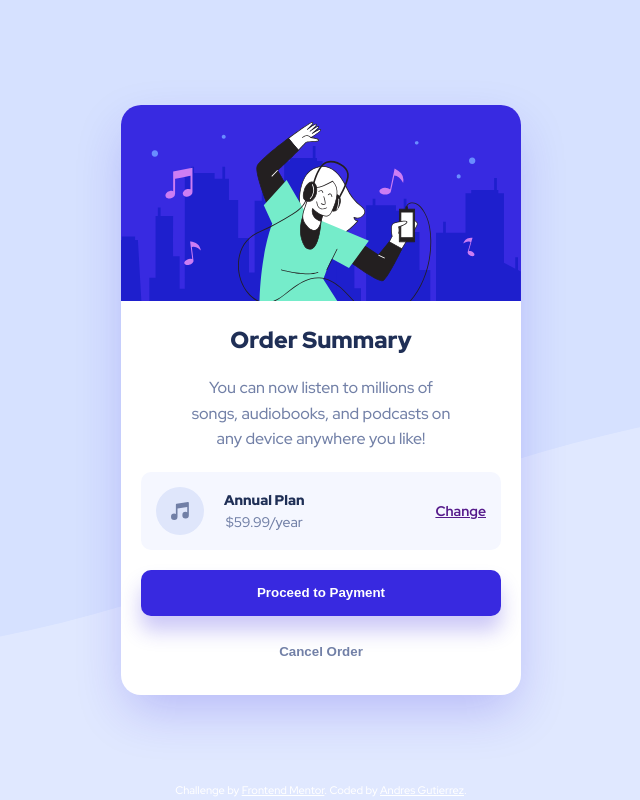
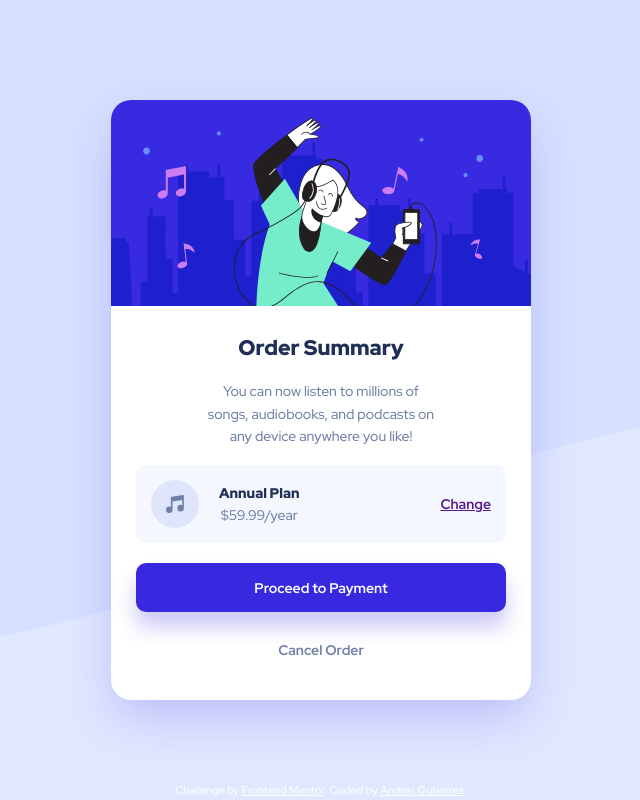
Before and after one commit to AGutierrezR/Order-summary-component, a plain HTML site: page index.html in a window 1280 px wide. Shown: the whole page, without its empty margins (319-959 px from the left). Drawn offline with Linux system fonts and the light colour scheme.

Commit message:
Arregla detalles de medidas y propiedades

```diff
--- a/scss/abstracts/_type.scss
+++ b/scss/abstracts/_type.scss
@@ -1,14 +1,15 @@
 $type-scale: (
   mobile: (
-    title: 1.45rem,
-    stat: 1.5rem,
+    title: 1.325rem,
+    body: 0.875rem,
+  ),
+  desktop: (
     body: 1rem,
-    small: 0.75rem,
   ),
 );
 
 $type-weight: (
   medium: 500,
   bold: 700,
-  black: 900
+  black: 900,
 );
--- a/scss/base/_typography.scss
+++ b/scss/base/_typography.scss
@@ -10,6 +10,6 @@ body {
 
 h1 {
   font-size: var(--fs-title);
-  font-weight: var(--fw-bold);
+  font-weight: var(--fw-black);
   margin-bottom: 0.75em;
 }
--- a/scss/components/_button.scss
+++ b/scss/components/_button.scss
@@ -4,24 +4,21 @@
   --txt-color: var(--clr-desaturatedblue);
   --txt-color-hover: var(--clr-darkblue);
 
+  font-family: var(--ff-primary);
+  font-size: 0.875rem;
+  font-weight: var(--fw-bold);
+  background-color: var(--bg-color);
+  color: var(--txt-color);
   text-align: center;
   padding: 0.9rem 1rem;
   border-radius: 10px;
   outline: transparent;
   border: 1px solid transparent;
-  font-weight: var(--fw-bold);
-  background-color: var(--bg-color);
-  color: var(--txt-color);
   cursor: pointer;
 
   &:hover {
     background-color: var(--bg-color-hover);
     color: var(--txt-color-hover);
-  }
-
-  &--block {
-    display: block;
-    width: 100%;
   }
 
   &--primary {
@@ -32,4 +29,9 @@
 
     box-shadow: 0px 15px 20px var(--clr-brightblue-shadow);
   }
+
+  &--block {
+    display: block;
+    width: 100%;
+  }
 }
--- a/scss/components/_order-summary.scss
+++ b/scss/components/_order-summary.scss
@@ -4,7 +4,7 @@
   display: flex;
   flex-direction: column;
   width: 85%;
-  max-width: 400px;
+  max-width: 420px;
   margin: auto 0;
   color: var(--clr-desaturatedblue);
   background-color: var(--clr-white);
@@ -18,12 +18,11 @@
 
   &__content {
     text-align: center;
-    padding: 1.25rem;
+    padding: 1.5625rem;
   }
 
   &__title {
     color: var(--clr-darkblue);
-    font-weight: var(--fw-black);
   }
 
   &__lead {
@@ -34,7 +33,6 @@
   }
 
   &__plan {
-    font-size: 0.875em;
     display: flex;
     align-items: center;
     border-radius: 10px;
```
Also changed, not shown: css/main.css.
